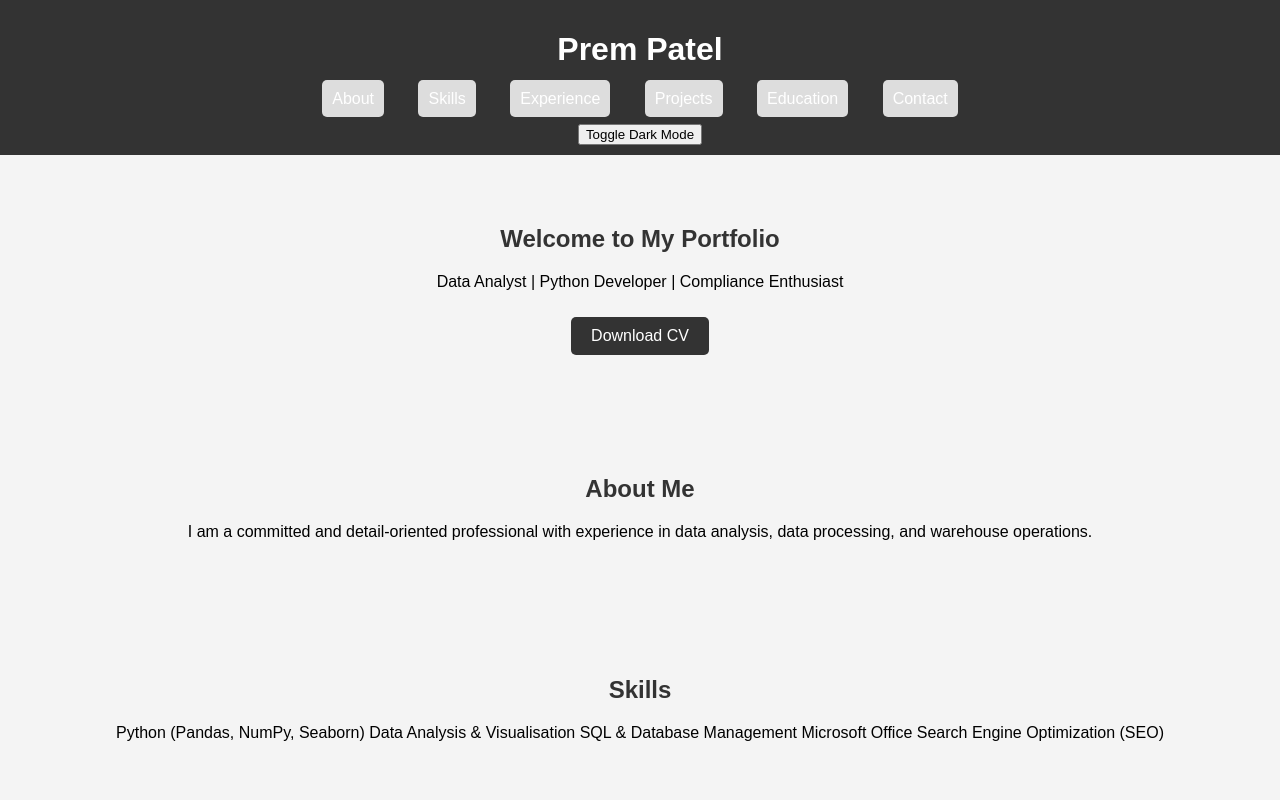
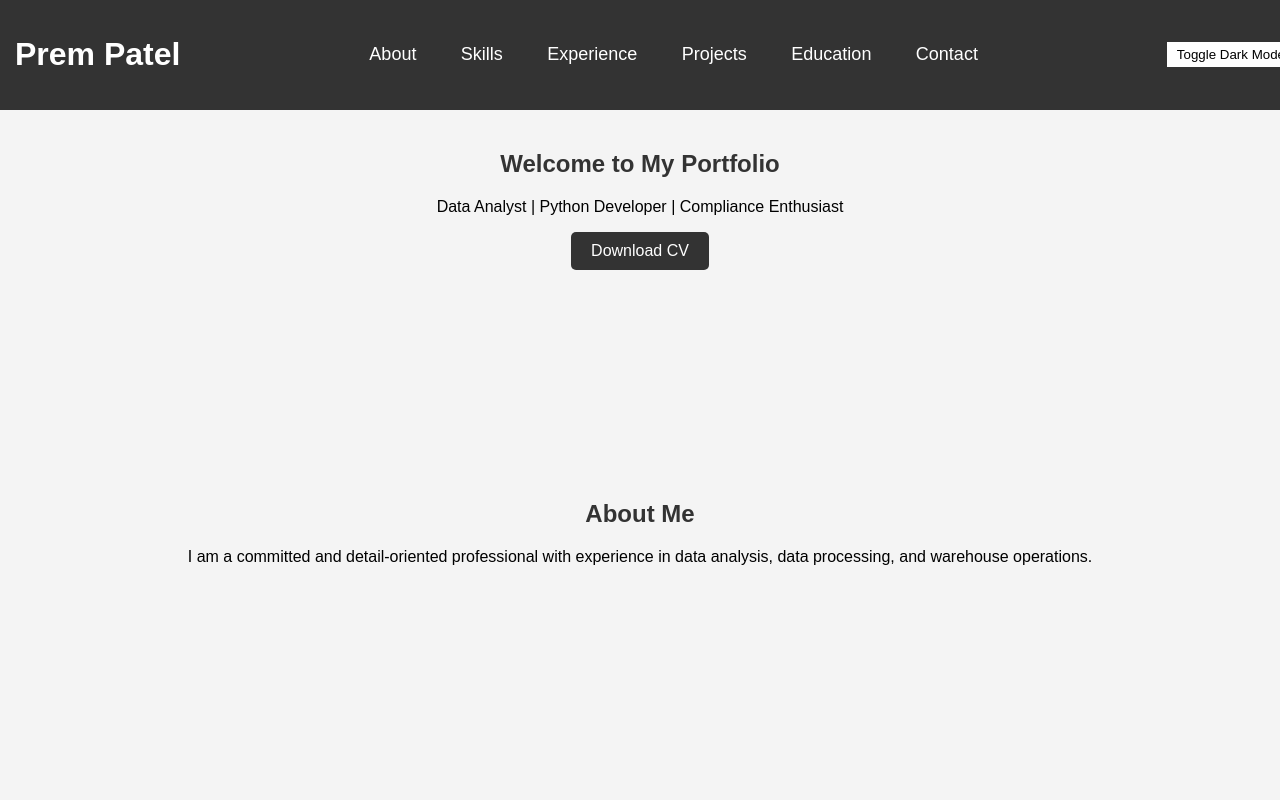
Before and after one commit to supperprem/My-Portfolio, a plain HTML site: page index.html in a window 1280 px wide. Shown: the top 800 px of the page. Drawn offline with Linux system fonts and the light colour scheme; a script that the page names is missing.

Commit message:
Update styles.css

```diff
--- a/styles.css
+++ b/styles.css
@@ -4,54 +4,75 @@ body {
     padding: 0;
     text-align: center;
     background-color: #f4f4f4;
+    transition: background 0.3s, color 0.3s;
 }
 
 header {
     background-color: #333;
     color: white;
-    padding: 10px;
+    padding: 15px;
+    position: fixed;
+    width: 100%;
+    top: 0;
+    left: 0;
+    display: flex;
+    justify-content: space-between;
+    align-items: center;
 }
 
 nav ul {
     list-style: none;
     padding: 0;
+    margin: 0;
 }
 
 nav ul li {
     display: inline;
-    margin: 0 15px;
+    margin: 0 20px;
 }
 
 nav ul li a {
     color: white;
     text-decoration: none;
+    font-size: 18px;
+}
+
+#theme-toggle {
+    background: white;
+    color: black;
+    padding: 5px 10px;
+    border: none;
+    cursor: pointer;
 }
 
 section {
-    padding: 50px 20px;
+    padding: 80px 20px;
+    margin-top: 50px;
 }
 
 h2 {
     color: #333;
 }
 
-ul {
-    list-style: none;
-    padding: 0;
+.skills-grid {
+    display: grid;
+    grid-template-columns: repeat(auto-fit, minmax(200px, 1fr));
+    gap: 10px;
+    padding: 20px;
 }
 
-ul li {
+.skills-grid span {
     background: #ddd;
-    margin: 5px 0;
     padding: 10px;
     border-radius: 5px;
 }
 
 .job {
     background: white;
-    padding: 15px;
-    margin: 10px;
+    padding: 20px;
+    margin: 15px;
     border-radius: 5px;
+    box-shadow: 0px 0px 10px rgba(0, 0, 0, 0.1);
 }
 
 .btn {
@@ -61,7 +82,11 @@ ul li {
     color: white;
     text-decoration: none;
     border-radius: 5px;
-    margin-top: 10px;
+    transition: 0.3s;
+}
+
+.btn:hover {
+    background: #555;
 }
 
 footer {
@@ -72,3 +97,8 @@ footer {
     bottom: 0;
     width: 100%;
 }
+
+.dark-mode {
+    background-color: #222;
+    color: white;
+}
```
